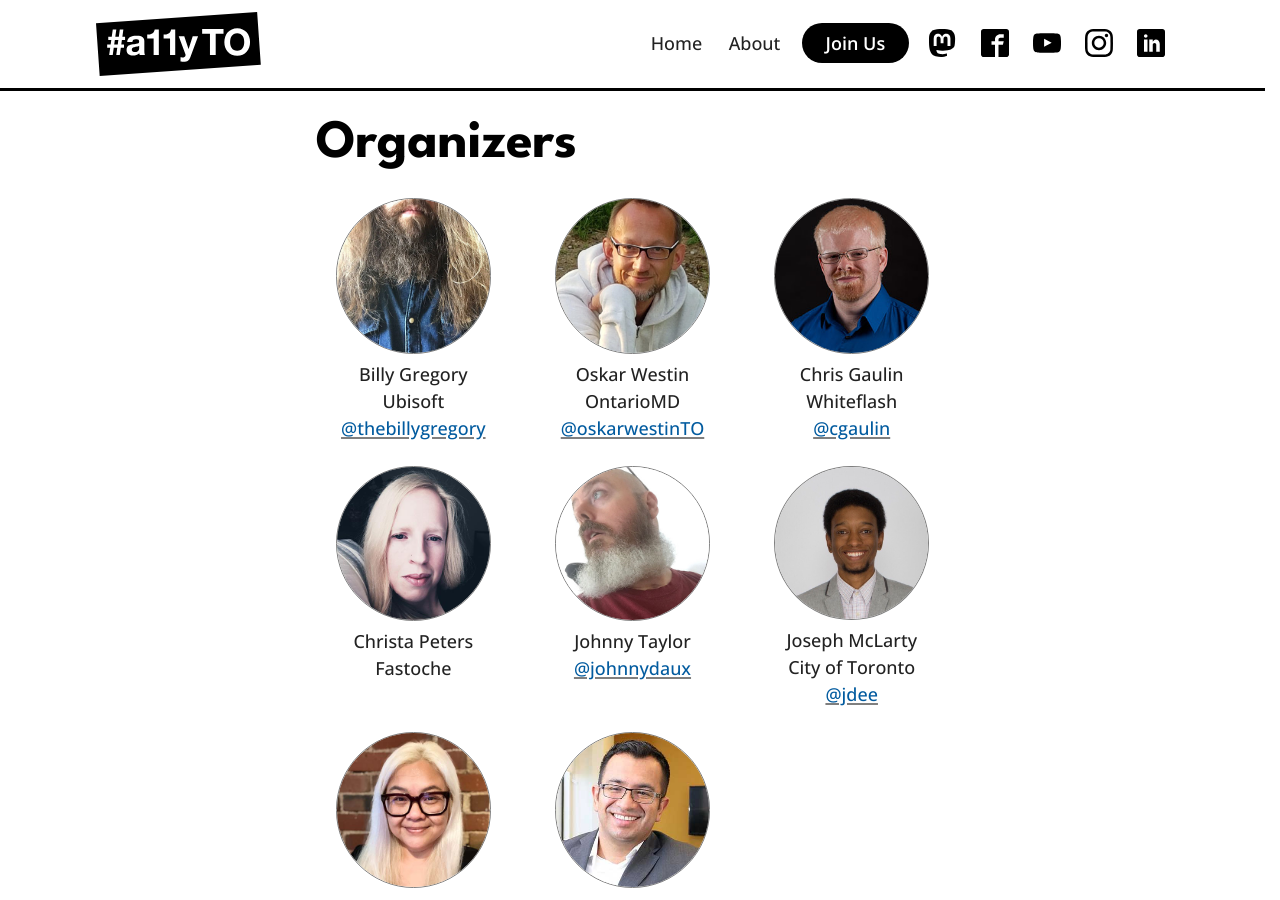
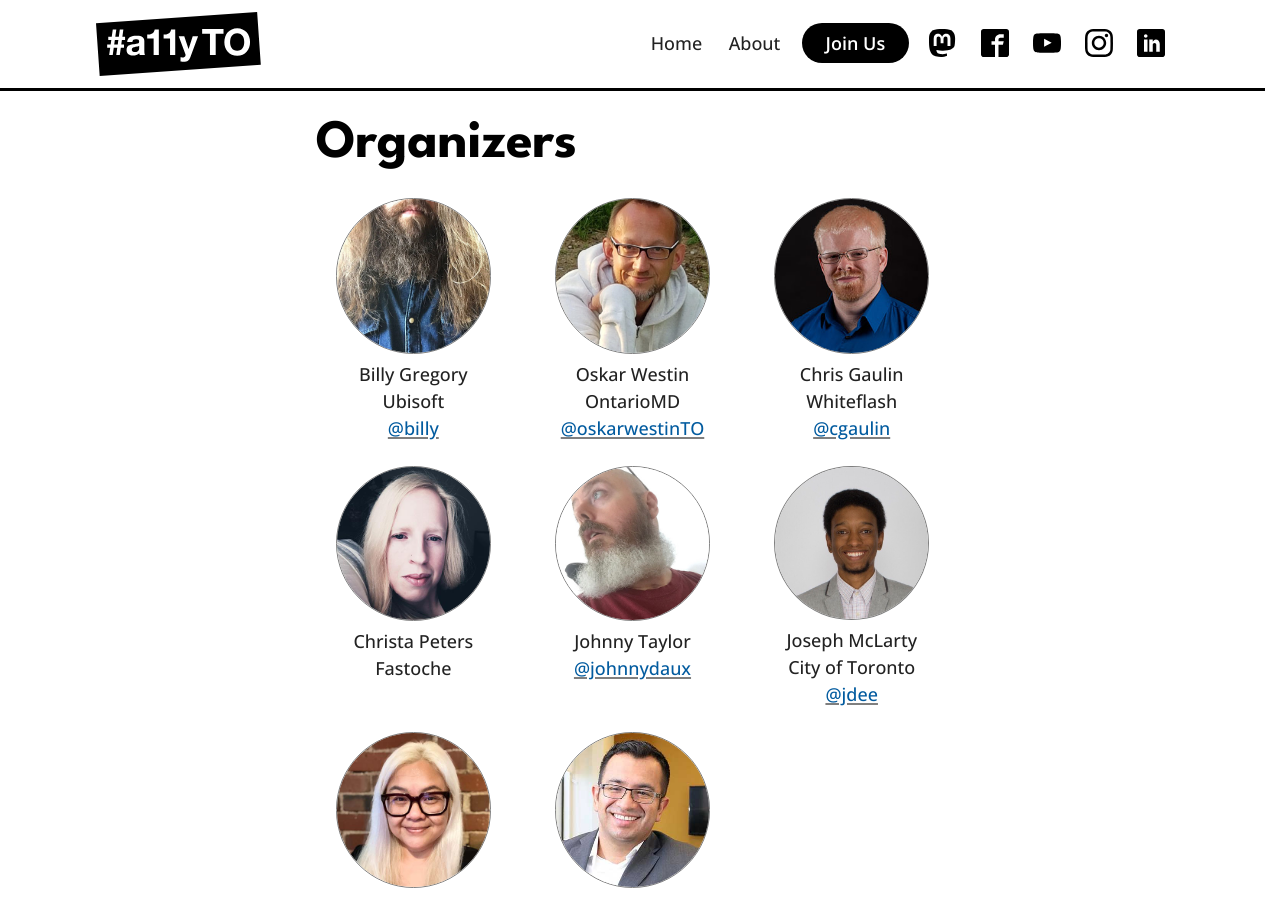
Before and after one commit to a11yTO/A11yTO-Main, a Jekyll site: the page built from organizers.html, in a window 1280 px wide and 900 px high. Built offline with Jekyll 4.4.1, drawn with Linux system fonts in a browser that asks for light colours.

Commit message:
Change Billy's handle

```diff
--- a/organizers.html
+++ b/organizers.html
@@ -10,7 +10,7 @@ description: Meet our organizing team!
               <img class="organizer-image" src="/assets/organizers/BillyGregory.jpg" alt="Photo of Billy Gregory's beard" loading="lazy">
               <p>Billy Gregory</p>
               <p>Ubisoft</p>
-              <p><a href="https://twitter.com/thebillygregory">@thebillygregory</a></p>
+              <p><a href="https://mastodon.social/@billy">@billy</a></p>
             </li>
             <li>
               <img class="organizer-image" src="/assets/organizers/OskarWestin.jpg" alt="Oskar sitting on a Turtle Statue (off screen) trying to look casually respectable." loading="lazy">
```
